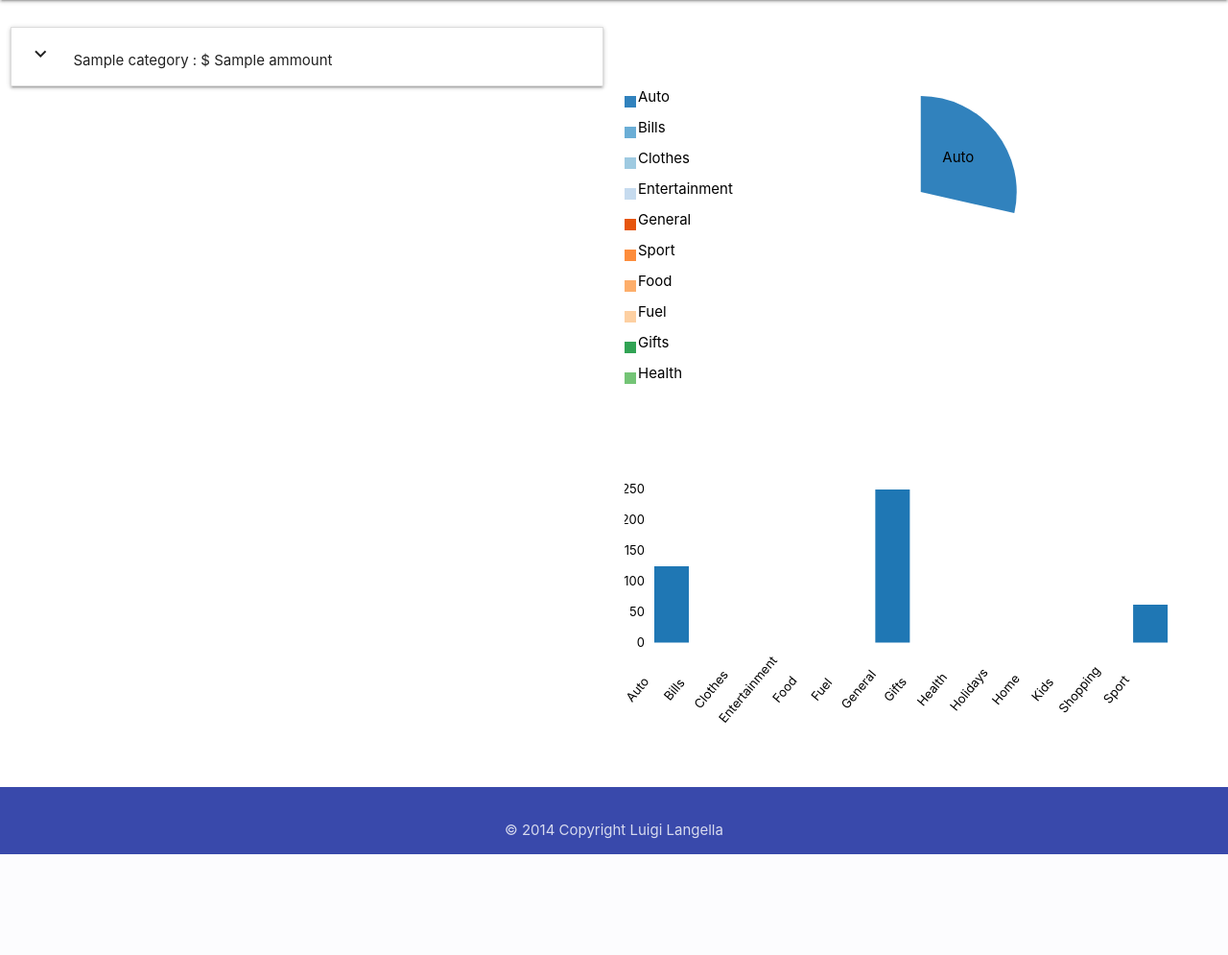
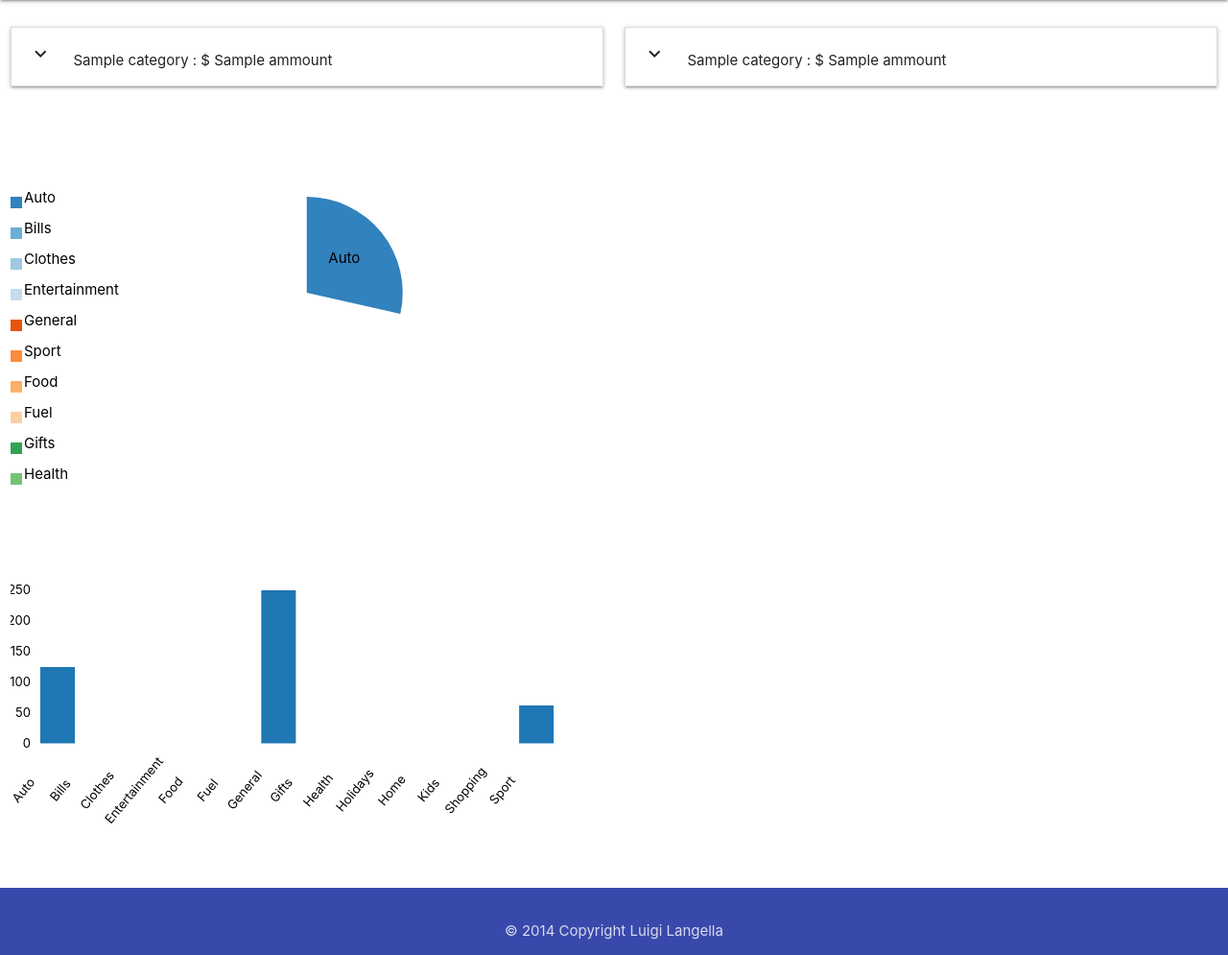
Before and after one commit to luigilangella/milestone-project-3, a Flask app: template templates/dashboard.html in a window 1280 px wide. Shown: the part 64-1059 px from the top of the page at 96% size. Before the commit the page ends 954 px from the top, so only its background shows below. Run offline with Flask 2, Linux system fonts and the light colour scheme; the template is opened without the code that fills it: most values are stand-ins (such as "Sample title", 1, 10 or a date in 2020); parts of the project's set-up code (start-up, migrations or seed data) failed here and were passed over; some libraries are stand-ins or nearby versions.

Commit message:
Add income category on dashboard.html

```diff
--- a/app.py
+++ b/app.py
@@ -20,7 +20,8 @@ def dashboard():
     with open('static/data/data.json', 'w') as file:
         file.write(data)
     all_categories = mongo.db.expense_categories.find()
-    return render_template('dashboard.html', categories=all_categories)
+    income_categories = mongo.db.income_categories.find()
+    return render_template('dashboard.html', categories=all_categories, income_categories=income_categories)
 
 @app.route('/reset_category/<category_id>')
 def reset_category(category_id):
--- a/static/css/style.css
+++ b/static/css/style.css
@@ -9,6 +9,10 @@ main {
 }
 
 #categories {
+    padding-top: 20px;
+}
+
+#income_categories {
     padding-top: 20px;
 }
 
--- a/templates/dashboard.html
+++ b/templates/dashboard.html
@@ -18,8 +18,27 @@
                     </div>
                 </li>
                 {% endfor %}
-
-
+            </ul>
+        </section>
+    </div>
+    <div class="col s12 m6 l6">
+        <section id="income_categories">
+            <ul class="collapsible" data-collapsible="accordion">
+                {% for category in income_categories %}
+                <li>
+                    <div class="collapsible-header">
+                        <div class="category-header">
+                            <i class="material-icons">expand_more</i>
+                            <span>{{ category.name }} : $ {{ category.ammount }} </span>
+                        </div>
+                    </div>
+                    <div class="collapsible-body collection">
+                        <span class="collection-item">Description: {{ category.description }}</span>
+                        <hr>
+                        <span class="collection-item">Date & Time: {{ category.date }}</span>
+                    </div>
+                </li>
+                {% endfor %}
             </ul>
         </section>
     </div>
```
